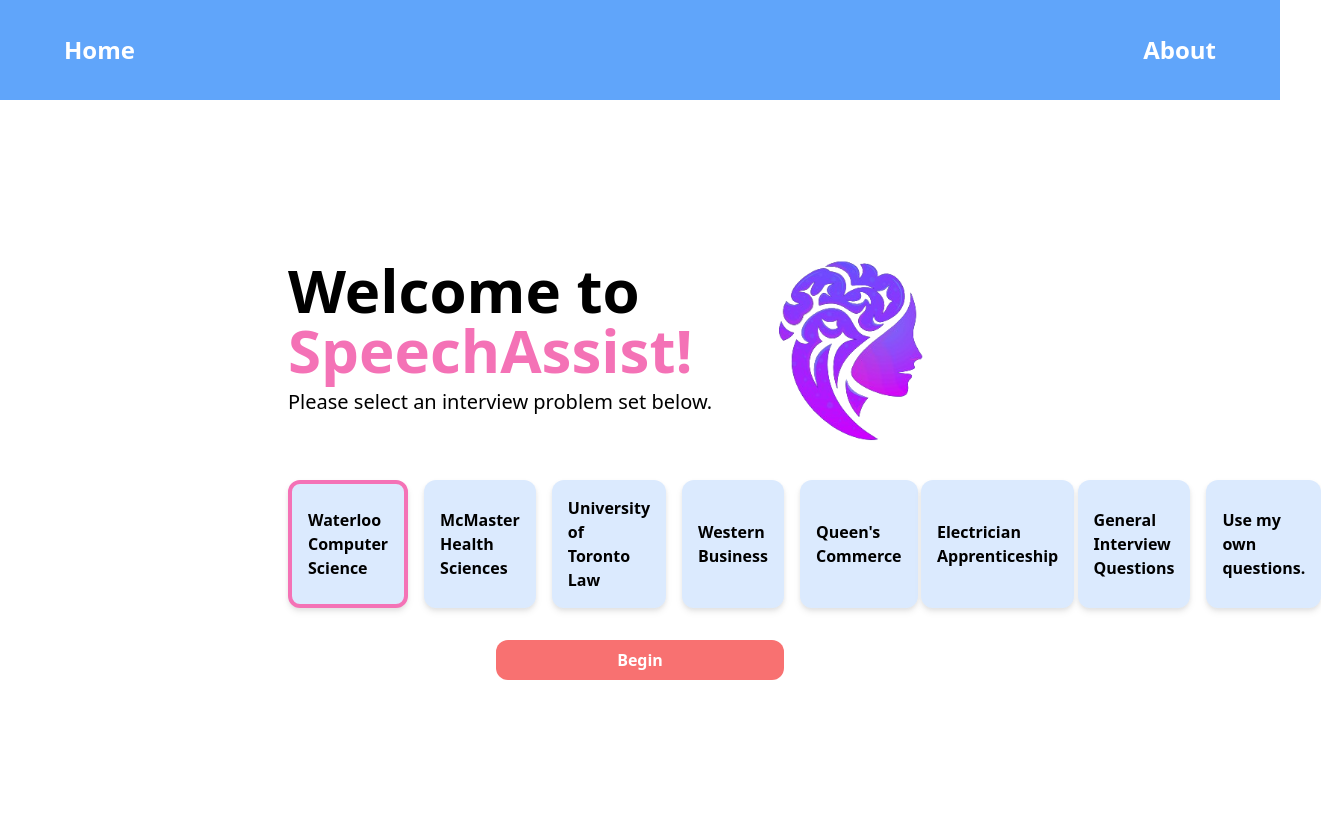
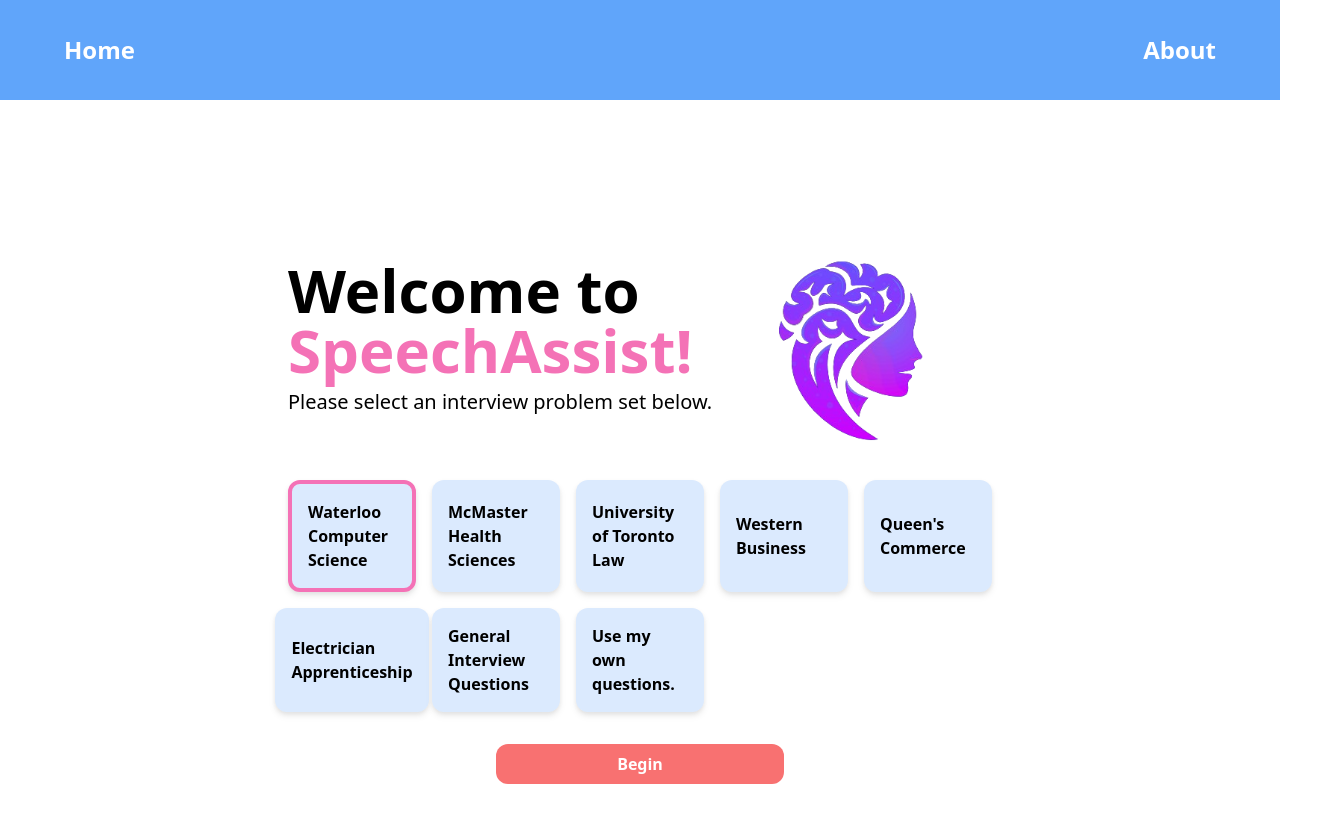
Before and after one commit to lucasliao0403/speechassist-frontend, a Next.js app: page / in a window 1280 px wide. Shown: the top 822 px of the page, 1321 px wide, since content can reach past the window. Before the commit the page ends 800 px from the top, so only its background shows below. Built offline with nearby package versions, Linux system fonts and the light colour scheme.

Commit message:
fixed home page wrap

```diff
--- a/components/QuestionSelect.js
+++ b/components/QuestionSelect.js
@@ -6,7 +6,7 @@
 export default function QuestionSelect({currentQuestionSetIndex, setCurrentQuestionSetIndex}) {
     console.log(currentQuestionSetIndex)
     return (
-        <div className="flex flex-row gap-4 justify-left">
+        <div className="flex flex-row gap-4 justify-left flex-wrap">
             {questionSet.map((questionGroup) =>
             <QuestionCard questionGroup = {questionGroup}
             setCurrentQuestionSetIndex={setCurrentQuestionSetIndex}
```
